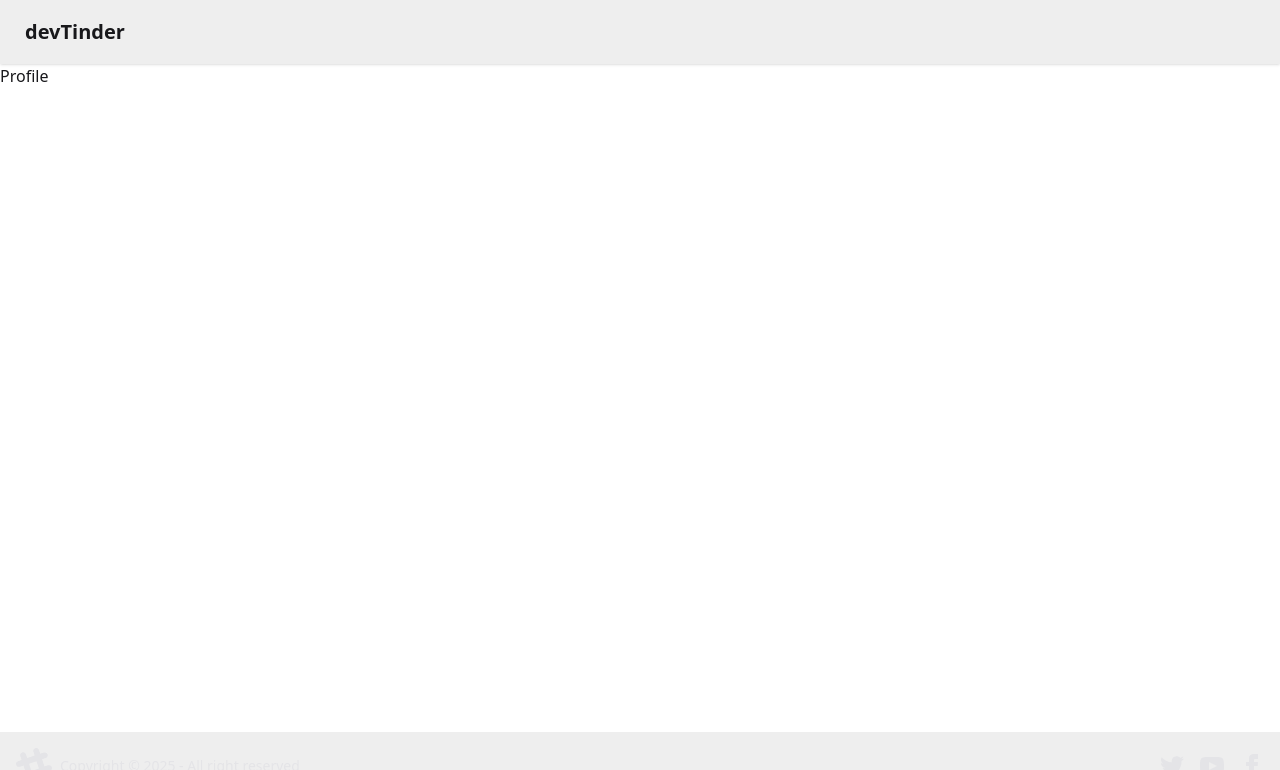
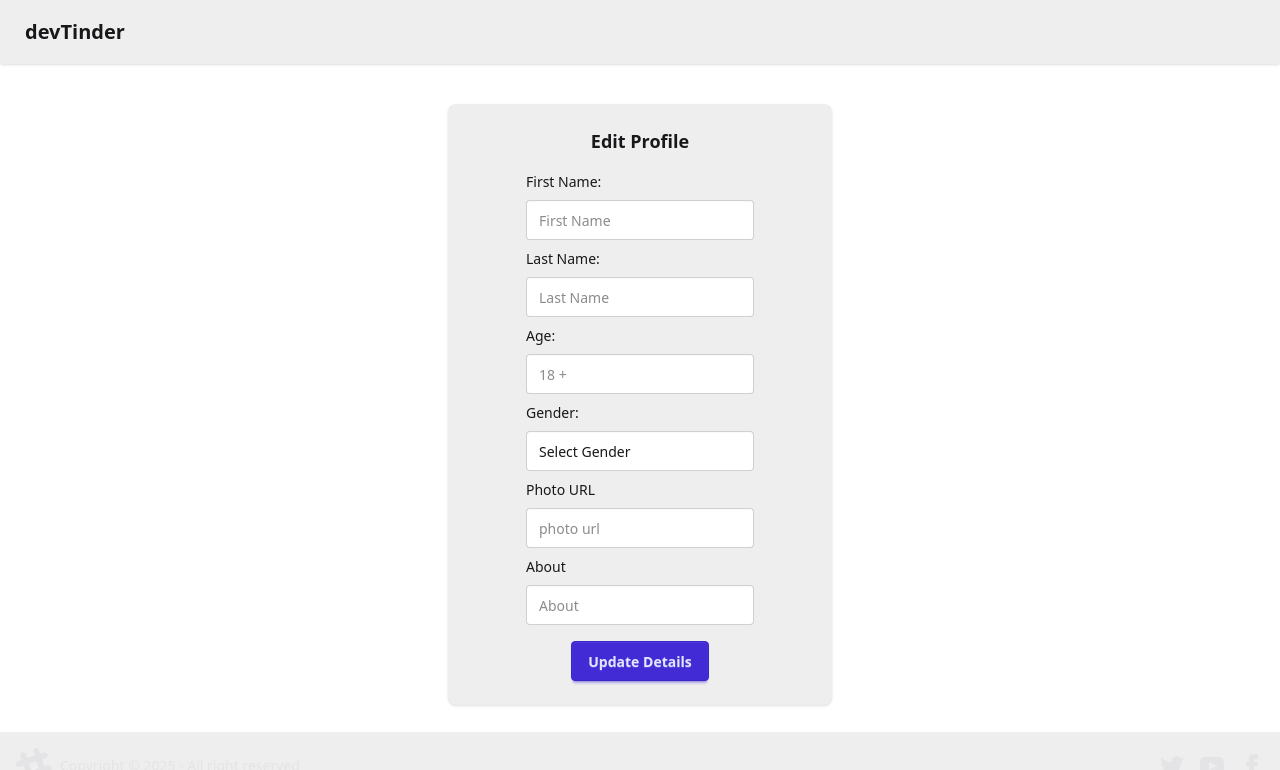
Before and after one commit to Division17/DevTinder, a React (Vite) app in the folder frontend/: page /profile in a window 1280 px wide. Shown: the top 770 px of the page. Built offline with nearby package versions, Linux system fonts and the light colour scheme; no server answers; the HTML template or start-up script is replaced by a standard one.

Commit message:
feat: profile edit option

```diff
--- /dev/null
+++ b/frontend/src/components/EditProfile.jsx
@@ -0,0 +1,151 @@
+import React, { useEffect, useState } from "react";
+import { useDispatch } from "react-redux";
+import { addUser } from "../store/UserSlice";
+import UserFeedCard from "./UserFeedCard";
+import axios from "axios";
+import { URI } from "../utils/Constants";
+
+const EditProfile = ({ user }) => {
+  const dispatch = useDispatch();
+  const [errorMessage, setErrorMessage] = useState("");
+  const [showToast, setShowToast] = useState(false);
+  const [formData, setFormData] = useState({
+    firstName: "",
+    lastName: "",
+    age: "",
+    gender: "",
+    about: "",
+    photoUrl: "",
+  });
+
+  useEffect(() => {
+    if (user) {
+      setFormData({
+        firstName: user.firstName,
+        lastName: user.lastName,
+        age: user.age,
+        gender: user.gender,
+        about: user.about,
+        photoUrl: user.photoUrl,
+      });
+    }
+  }, [user]);
+
+  const handleUpdate = async () => {
+    setErrorMessage("");
+    try {
+      const response = await axios.patch(`${URI}/profile/edit`, formData, {
+        withCredentials: true,
+      });
+      dispatch(addUser(response?.data?.data));
+      setShowToast(true);
+      setTimeout(() => {
+        setShowToast(false);
+      }, 3000);
+    } catch (error) {
+      console.log(error);
+      setErrorMessage(
+        error?.response?.data?.message || "Something went Wrong."
+      );
+    }
+  };
+
+  const handleChange = (e) => {
+    const { name, value } = e.target;
+    setFormData((prev) => ({
+      ...prev,
+      [name]: value,
+    }));
+  };
+
+  return (
+    <>
+      <div className="w-screen flex items-center justify-center p-10 gap-8">
+        <div className="card bg-base-300 w-96 shadow-sm">
+          <div className="card-body flex justify-center items-center gap-4">
+            <h2 className="card-title">Edit Profile</h2>
+            <div className="flex flex-col gap-2">
+              <label htmlFor="firstName">First Name: </label>
+              <input
+                name="firstName"
+                type="text"
+                placeholder="First Name"
+                className="input"
+                value={formData.firstName}
+                onChange={handleChange}
+              />
+
+              <label htmlFor="lastName">Last Name: </label>
+              <input
+                name="lastName"
+                type="text"
+                placeholder="Last Name"
+                className="input"
+                value={formData.lastName}
+                onChange={handleChange}
+              />
+
+              <label htmlFor="age">Age: </label>
+              <input
+                name="age"
+                type="number"
+                min={18}
+                placeholder="18 +"
+                className="input"
+                value={formData.age}
+                onChange={handleChange}
+              />
+
+              <label htmlFor="gender">Gender: </label>
+              <select
+                name="gender"
+                value={formData.gender}
+                className="input"
+                onChange={handleChange}
+              >
+                <option value="">Select Gender</option>
+                <option value="male">Male</option>
+                <option value="female">Female</option>
+                <option value="other">Other</option>
+              </select>
+
+              <label htmlFor="photoUrl">Photo URL</label>
+              <input
+                type="url"
+                name="photoUrl"
+                placeholder="photo url"
+                className="input"
+                value={formData.photoUrl}
+                onChange={handleChange}
+              />
+              <label htmlFor="about">About</label>
+              <input
+                type="text"
+                name="about"
+                placeholder="About"
+                className="input"
+                value={formData.about}
+                onChange={handleChange}
+              />
+            </div>
+            <div className="card-actions flex justify-center items-center">
+              <button className="btn btn-primary" onClick={handleUpdate}>
+                Update Details
+              </button>
+            </div>
+          </div>
+        </div>
+        {user && <UserFeedCard feed={formData} />}
+      </div>
+      {showToast && (
+        <div className="toast toast-top toast-center">
+          <div className="alert alert-success">
+            <span>Profile saved successfully.</span>
+          </div>
+        </div>
+      )}
+    </>
+  );
+};
+
+export default EditProfile;
--- a/frontend/src/components/Feed.jsx
+++ b/frontend/src/components/Feed.jsx
@@ -32,7 +32,7 @@ const Feed = () => {
 
   return (
     <div className="flex items-center justify-center w-screen h-auto py-10">
-      {feed && <UserFeedCard feed={feed} />}
+      {feed && <UserFeedCard feed={feed[0]} />}
       {errorMessage && (
         <h2 className="text-red-500 font-bold text-xl">{errorMessage}</h2>
       )}
--- a/frontend/src/components/Profile.jsx
+++ b/frontend/src/components/Profile.jsx
@@ -1,8 +1,13 @@
 import React from 'react'
+import EditProfile from './EditProfile';
+import { useSelector } from 'react-redux';
 
 const Profile = () => {
+  const user = useSelector(store=>store.user)
   return (
-    <div>Profile</div>
+    <div>
+      <EditProfile user={user} />
+    </div>
   )
 }
 
--- a/frontend/src/components/UserFeedCard.jsx
+++ b/frontend/src/components/UserFeedCard.jsx
@@ -1,20 +1,25 @@
 import React from "react";
 
 const UserFeedCard = ({ feed }) => {
-  console.log(feed);
 
-  const { firstName, lastName, photoUrl, age, about, gender } = feed[0];
+  const { firstName, lastName, photoUrl, age, about, gender } = feed;
 
   return (
     <div className="card bg-base-300 w-96 shadow-sm">
       <figure>
-        <img src={photoUrl} alt="photo" />
+        <img
+          src={
+            photoUrl ||
+            "https://tse3.mm.bing.net/th/id/OIP.UCL14P68pN74fd8s7TLgZwAAAA?rs=1&pid=ImgDetMain&o=7&rm=3"
+          }
+          alt="photo"
+        />
       </figure>
       <div className="card-body">
         <h2 className="card-title">{firstName + " " + lastName}</h2>
         <p>
           {age && <span>{age}</span>}
-          {gender && <span>{", "+gender}</span>}
+          {gender && <span>{", " + gender}</span>}
         </p>
         <p>{about}</p>
         <div className="card-actions justify-center gap-8">
```
Also changed, not shown: 2 other files (tests, documents, lock files or other folders).
